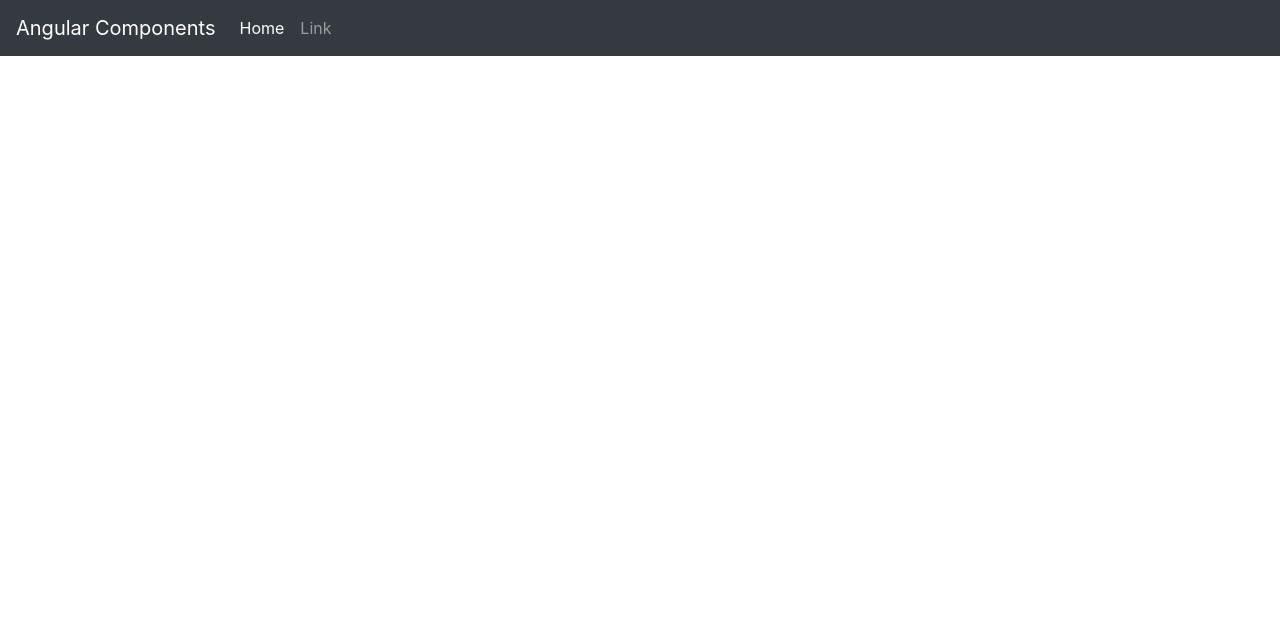
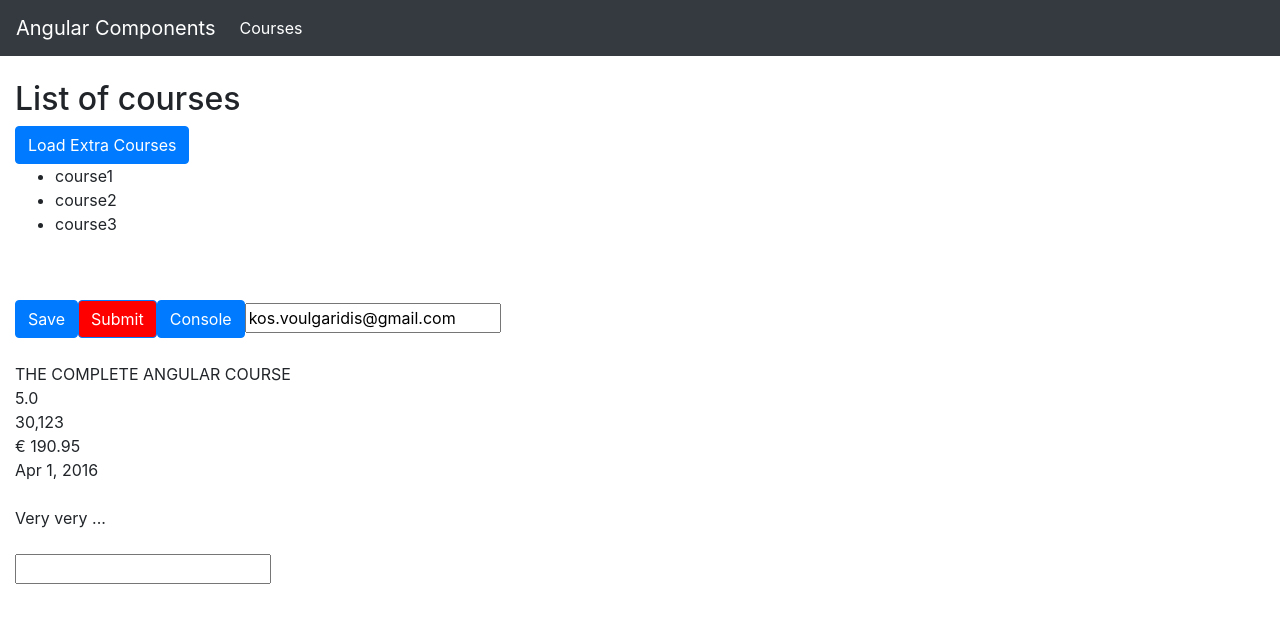
Before and after one commit to kboul/angular-components, an Angular app: page /courses in a window 1280 px wide. Shown: the top 622 px of the page. Built offline with nearby package versions, Linux system fonts and the light colour scheme.

Commit message:
Create Courses component & define it as root component

```diff
--- a/src/app/app.component.html
+++ b/src/app/app.component.html
@@ -1 +1,4 @@
 <navbar></navbar>
+<div class="container-fluid">
+    <router-outlet></router-outlet>
+</div>
--- /dev/null
+++ b/src/app/courses/courses.component.html
@@ -0,0 +1,52 @@
+<h2>{{ title }}</h2>
+<button
+    class="btn btn-primary"
+    (click)="loadExtraCourses()">
+    Load Extra Courses
+</button>
+
+<ul>
+    <li *ngFor="let course of courses">
+        {{ course.name }}
+    </li>
+</ul>
+<ul>
+    <li *ngFor="let course of extraCourses; trackBy: trackExtraCourse">
+        {{ course.name }}
+    </li>
+</ul>
+
+<br><br>
+
+<button class="btn btn-primary" [class.active]="isActive">Save</button>
+
+<button
+    class="btn btn-primary"
+    [style.backgroundColor]="isActive ? 'blue' : 'red'">
+    Submit
+</button>
+
+<button
+    class="btn btn-primary"
+    (click)="log($event)">
+    Console
+</button>
+
+<input
+    [(ngModel)]="email"
+    (keyup.enter)="onKeyUp()" />
+
+<br><br>
+
+{{course.title | uppercase}} <br>
+{{course.rating | number:'1.1-1'}} <br>
+{{course.students | number}} <br>
+{{course.price | euro}} <br>
+{{course.releaseDate | date:fullDate}} <br><br>
+
+{{text | summary:10}}
+
+<br><br>
+
+<input [(ngModel)]="name"/>
+{{name | titleCase}}
--- /dev/null
+++ b/src/app/courses/courses.component.ts
@@ -0,0 +1,57 @@
+import { Component } from '@angular/core';
+import { CoursesService } from '../services/courses.service';
+import { Courses } from '../model/courses';
+
+@Component({
+    selector: 'app-courses',
+    templateUrl: './courses.component.html',
+    styleUrls: ['./courses.component.sass']
+})
+
+export class CoursesComponent {
+
+    name: string = "";
+
+    title: string = "List of courses";
+    courses: Array<Courses>;
+    isActive: boolean = false;
+
+    log($event: Event): void {
+        console.log("Message Logged!", $event);
+    }
+
+    email: string = "kos.voulgaridis@gmail.com";
+
+    onKeyUp() {
+        console.log(this.email);
+    }
+
+    course = {
+        title: "The Complete Angular Course",
+        rating: 4.9745,
+        students: 30123,
+        price: 190.95,
+        releaseDate: new Date(2016, 3, 1)
+    }
+
+    text: string = 'Very very very very very very very very very very very very long text...';
+
+    //decouple courses component from courses service - we do not use new CoursesService()
+    constructor(service: CoursesService) {
+        this.courses = service.getCourses();
+    }
+
+    extraCourses: Array<Courses>;
+
+    loadExtraCourses() {
+        this.extraCourses = [
+            { id: 4, name: "course4" },
+            { id: 5, name: "course5" },
+            { id: 6, name: "course6" }
+        ];
+    }
+
+    trackExtraCourse(course: Courses): number { //course object
+        return course ? course.id : undefined;
+    }
+}
--- /dev/null
+++ b/src/app/model/courses.ts
@@ -0,0 +1,4 @@
+export interface Courses {
+    id: number
+    name: string
+}
--- a/src/app/navbar/navbar.component.html
+++ b/src/app/navbar/navbar.component.html
@@ -13,10 +13,10 @@
     <div class="collapse navbar-collapse" id="navbarCollapse">
         <ul class="navbar-nav mr-auto">
             <li class="nav-item active">
-                <a class="nav-link" href="#">Home <span class="sr-only">(current)</span></a>
+                <a class="nav-link" href="#">Courses</a>
             </li>
             <li class="nav-item">
-                <a class="nav-link" href="#">Link</a>
+                <a class="nav-link" href="#"></a>
             </li>
         </ul>
     </div>
--- /dev/null
+++ b/src/app/pipes/euro.pipe.ts
@@ -0,0 +1,11 @@
+import { Pipe, PipeTransform } from '@angular/core';
+
+@Pipe({
+    name: 'euro'
+})
+
+export class EuroPipe implements PipeTransform {
+    transform(value: any): any {
+        return `€ ${value}`;
+    }
+}
--- /dev/null
+++ b/src/app/pipes/summary.pipe.ts
@@ -0,0 +1,15 @@
+import { Pipe, PipeTransform } from '@angular/core';
+
+@Pipe({
+    name: 'summary'
+})
+
+export class SummaryPipe implements PipeTransform {
+    transform(value: string, limit?: number): any {
+        if (!value)
+            return null;
+
+        let actualLimit = limit ? limit : 50;
+        return `${value.substring(0, actualLimit)} ...`;
+    }
+}
--- /dev/null
+++ b/src/app/pipes/title-case.pipe.ts
@@ -0,0 +1,13 @@
+import { Pipe, PipeTransform } from '@angular/core';
+
+@Pipe({
+    name: 'titleCase'
+})
+
+export class TitleCasePipe implements PipeTransform {
+    transform(value: string): any {
+        return value.replace(/\w\S*/g, txt => {
+            return `${txt.charAt(0).toUpperCase()} ${txt.substr(1).toLowerCase()}`
+        })
+    }
+}
--- /dev/null
+++ b/src/app/services/courses.service.ts
@@ -0,0 +1,11 @@
+import { Courses } from '../model/courses';
+
+export class CoursesService {
+    getCourses(): Array<Courses> {
+        return [
+            { id: 1, name: "course1" },
+            { id: 2, name: "course2" },
+            { id: 3, name: "course3" }
+        ];
+    }
+}
```
Also changed, not shown: src/app/app.module.ts (+25 -3 lines), src/app/courses/courses.component.sass (added), 1 other file (tests, documents, lock files or other folders).
